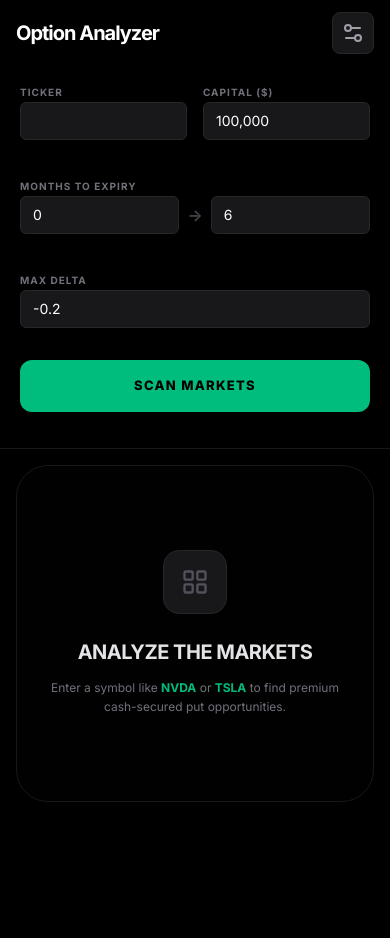
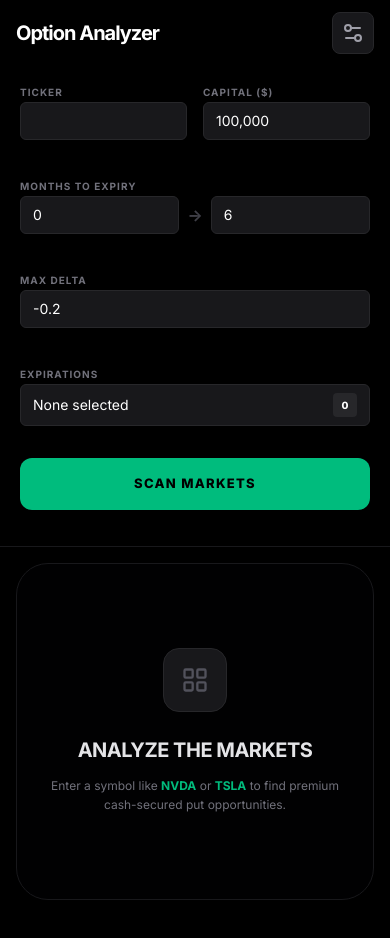
Before and after one commit to PrathamMehta08/Option-CSP, a Next.js app: page / in a window 390 px wide. Both pictures are taken after a click on the button "Toggle parameters". Shown: the top 938 px of the page. Before the commit the page ends 882 px from the top, so only its background shows below. Built offline with nearby package versions, Linux system fonts and the light colour scheme.

Commit message:
Implement Strike Date Filter modal for mobile parameters

```diff
--- a/src/app/page.tsx
+++ b/src/app/page.tsx
@@ -316,13 +316,15 @@ const CustomKeypad = memo(({
   value,
   onClose,
   onChange,
-  tickerPrice
+  tickerPrice,
+  allExps
 }: {
-  type: 'months' | 'delta' | 'strike',
-  value: string | number,
+  type: 'months' | 'delta' | 'strike' | 'expirations',
+  value: any,
   onClose: () => void,
   onChange: (val: any) => void,
-  tickerPrice?: number
+  tickerPrice?: number,
+  allExps?: string[]
 }) => {
   const [input, setInput] = useState(value.toString());
   const [isFirstKey, setIsFirstKey] = useState(true);
@@ -330,30 +332,30 @@ const CustomKeypad = memo(({
   const handleKey = (key: string) => {
     if (key === 'BACK') {
       if (isFirstKey) {
-        setInput(prev => prev.length > 1 ? prev.slice(0, -1) : '0');
+        setInput((prev: string) => prev.length > 1 ? prev.slice(0, -1) : '0');
         setIsFirstKey(false);
       } else {
-        setInput(prev => prev.length > 1 ? prev.slice(0, -1) : '0');
+        setInput((prev: string) => prev.length > 1 ? prev.slice(0, -1) : '0');
       }
     } else if (key === '.') {
       if (isFirstKey) {
         setInput('0.');
         setIsFirstKey(false);
       } else {
-        if (!input.includes('.')) setInput(prev => prev + '.');
+        if (!input.includes('.')) setInput((prev: string) => prev + '.');
       }
     } else {
       if (isFirstKey) {
         setInput(key);
         setIsFirstKey(false);
       } else {
-        setInput(prev => prev === '0' ? key : prev + key);
+        setInput((prev: string) => prev === '0' ? key : prev + key);
       }
     }
   };
 
   useEffect(() => {
-    if (type !== 'months') {
+    if (type !== 'months' && type !== 'expirations') {
        const timer = setTimeout(() => {
          const numeric = parseFloat(input);
          if (!isNaN(numeric)) {
@@ -363,6 +365,15 @@ const CustomKeypad = memo(({
        return () => clearTimeout(timer);
     }
   }, [input, onChange, type]);
+
+  const formatDateLabel = (dateStr: string) => {
+    try {
+      const d = new Date(dateStr + 'T12:00:00'); // Ensure middle of day to avoid timezone shifts
+      return d.toLocaleDateString('en-US', { month: 'short', day: 'numeric' });
+    } catch {
+      return dateStr;
+    }
+  };
 
   const MonthsGrid = () => (
     <div className="flex-1 grid grid-cols-4 grid-rows-4 gap-0.5 p-0.5 bg-zinc-950/50 rounded-xl overflow-hidden min-h-0">
@@ -379,6 +390,40 @@ const CustomKeypad = memo(({
           {m}
         </button>
       ))}
+    </div>
+  );
+
+  const ExpirationsGrid = () => (
+    <div className="flex-1 overflow-y-auto p-0.5 bg-zinc-950/50 scrollbar-none">
+       <div className="grid grid-cols-3 gap-0.5 rounded-xl overflow-hidden">
+        {allExps?.map((exp: string) => {
+          const isSelected = value.includes(exp);
+          return (
+            <button
+              key={exp}
+              onClick={() => {
+                const newVal = isSelected
+                  ? value.filter((e: string) => e !== exp)
+                  : [...value, exp];
+                onChange(newVal);
+              }}
+              className={cn(
+                "py-6 flex flex-col items-center justify-center transition-all",
+                isSelected
+                  ? "bg-emerald-500 text-black shadow-[inset_0_0_20px_rgba(0,0,0,0.1)]"
+                  : "bg-zinc-900/40 text-zinc-400 hover:bg-zinc-900/60"
+              )}
+            >
+              <span className="text-[10px] font-black uppercase tracking-tighter opacity-60 mb-1">
+                {isSelected ? 'Included' : 'Hidden'}
+              </span>
+              <span className="text-sm font-bold tracking-tight">
+                {formatDateLabel(exp)}
+              </span>
+            </button>
+          );
+        })}
+       </div>
     </div>
   );
 
@@ -445,14 +490,28 @@ const CustomKeypad = memo(({
 
   return (
     <div className="fixed inset-0 z-[100] flex flex-col justify-end bg-black/60 backdrop-blur-sm">
-      <div className="bg-black border-t border-zinc-800 rounded-t-[2rem] overflow-hidden h-[75vh]">
+      <div className="bg-black border-t border-zinc-800 rounded-t-[2rem] overflow-hidden h-fit max-h-[85vh] min-h-[50vh] flex flex-col">
         {type === 'months' ? (
-          <div className="flex flex-col h-full bg-black animate-in slide-in-from-bottom duration-300 rounded-t-[2rem] overflow-hidden border-t border-zinc-800">
+          <div className="flex flex-col flex-1 bg-black animate-in slide-in-from-bottom duration-300 rounded-t-[2rem] overflow-hidden border-t border-zinc-800">
              <div className="flex items-center justify-between p-3 border-b border-zinc-900">
                 <span className="text-[10px] font-black uppercase tracking-[0.2em] text-zinc-500">Expiry Selection</span>
                 <button onClick={onClose} className="p-2 bg-zinc-900 rounded-full text-zinc-400"><X size={24} /></button>
              </div>
              <MonthsGrid />
+          </div>
+        ) : type === 'expirations' ? (
+          <div className="flex flex-col flex-1 bg-black animate-in slide-in-from-bottom duration-300 rounded-t-[2rem] overflow-hidden border-t border-zinc-800">
+             <div className="flex items-center justify-between p-3 border-b border-zinc-900">
+                <span className="text-[10px] font-black uppercase tracking-[0.2em] text-zinc-500">Filter Strike Dates</span>
+                <div className="flex items-center gap-2">
+                   <button
+                     onClick={() => onChange(allExps || [])}
+                     className="px-3 py-1.5 bg-zinc-900 rounded-lg text-[10px] font-bold text-zinc-400 uppercase tracking-widest hover:text-white"
+                   >All</button>
+                   <button onClick={onClose} className="p-2 bg-zinc-900 rounded-full text-zinc-400"><X size={24} /></button>
+                </div>
+             </div>
+             <ExpirationsGrid />
           </div>
         ) : <Keypad />}
       </div>
@@ -480,7 +539,7 @@ export default function CashSecuredPutAnalyzer() {
   const handleCloseKeypad = React.useCallback(() => setActiveKeypad(null), []);
   const handleStrikeMinChange = React.useCallback((v: number) => setStrikeFilter(prev => [v, prev[1]]), []);
   const handleStrikeMaxChange = React.useCallback((v: number) => setStrikeFilter(prev => [prev[0], v]), []);
-  const [activeKeypad, setActiveKeypad] = useState<'minMonths' | 'maxMonths' | 'minDelta' | 'strikeMin' | 'strikeMax' | null>(null);
+  const [activeKeypad, setActiveKeypad] = useState<'minMonths' | 'maxMonths' | 'minDelta' | 'strikeMin' | 'strikeMax' | 'expirations' | null>(null);
 
   // Defer the filters so the sliders stay snappy
   const deferredStrikeFilter = useDeferredValue(strikeFilter);
@@ -617,6 +676,29 @@ export default function CashSecuredPutAnalyzer() {
                 <label className="text-[10px] font-bold text-zinc-500 uppercase tracking-widest">Max Delta</label>
                 <button onClick={() => setActiveKeypad('minDelta')} className="w-full bg-zinc-900 border border-zinc-800 rounded-md py-2 px-3 text-sm text-left text-white group hover:border-zinc-700 transition-colors">
                   <span className="font-mono">-{Math.abs(minDelta)}</span>
+                </button>
+              </div>
+
+              <div className="space-y-3">
+                <label className="text-[10px] font-bold text-zinc-500 uppercase tracking-widest">Expirations</label>
+                <button
+                  onClick={() => setActiveKeypad('expirations')}
+                  className="w-full bg-zinc-900 border border-zinc-800 rounded-md py-2 px-3 text-sm text-left text-white flex items-center justify-between group"
+                >
+                  <span className="truncate max-w-[200px]">
+                    {selectedExps.length === 0 ? 'None selected' :
+                     selectedExps.length === Array.from(new Set((data?.options || []).map(o => o.expiration))).length ? 'All selected' :
+                     selectedExps.length === 1 ? (function(dateStr: string) {
+                        try {
+                          const d = new Date(dateStr + 'T12:00:00');
+                          return d.toLocaleDateString('en-US', { month: 'short', day: 'numeric' });
+                        } catch { return dateStr; }
+                     })(selectedExps[0]) :
+                     `${selectedExps.length} Dates`}
+                  </span>
+                  <div className="w-6 h-6 rounded bg-zinc-800 flex items-center justify-center text-[10px] font-black group-active:bg-emerald-500 group-active:text-black">
+                     {selectedExps.length}
+                  </div>
                 </button>
               </div>
 
@@ -843,6 +925,15 @@ export default function CashSecuredPutAnalyzer() {
           tickerPrice={data.currentPrice}
         />
       )}
+      {activeKeypad === 'expirations' && data && (
+        <CustomKeypad
+          type="expirations"
+          value={selectedExps}
+          onClose={handleCloseKeypad}
+          onChange={setSelectedExps}
+          allExps={Array.from(new Set(data.options.map(o => o.expiration))) as string[]}
+        />
+      )}
     </div>
   );
 }
```
